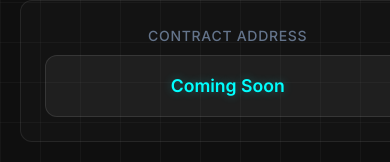
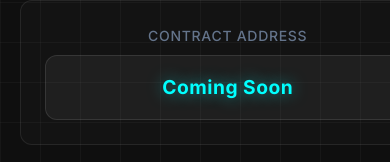
Before and after one commit to HtunNaing-bit/whaleshark_memecoin, a React (Create React App) app: page / in a window 390 px wide. Shown: the part 4227-4389 px from the top of the page. Built offline with nearby package versions, Linux system fonts and the light colour scheme; the HTML template or start-up script is replaced by a standard one.

Commit message:
Update contract address styling for all devices with enhanced 'Coming Soon' display

```diff
--- a/src/components/Tokenomics.css
+++ b/src/components/Tokenomics.css
@@ -95,6 +95,11 @@
   .contract-address-container {
     max-width: 700px;
   }
+
+  .contract-address {
+    font-size: 1.3rem;
+    text-shadow: 0 0 20px rgba(0, 255, 255, 0.6);
+  }
 }
 
 @media (max-width: 992px) {
@@ -123,7 +128,8 @@
   }
 
   .contract-address {
-    font-size: 0.85rem;
+    font-size: 1.1rem;
+    text-shadow: 0 0 18px rgba(0, 255, 255, 0.5);
   }
 }
 
@@ -145,12 +151,8 @@
   }
 
   .contract-address {
-    font-size: 0.8rem;
-    word-break: break-all;
-  }
-
-  .copy-button {
-    align-self: center;
+    font-size: 1rem;
+    text-shadow: 0 0 15px rgba(0, 255, 255, 0.4);
   }
 }
 
@@ -187,12 +189,8 @@
   }
 
   .contract-address {
-    font-size: 0.75rem;
-  }
-
-  .copy-button {
-    padding: 0.4rem 0.6rem;
-    font-size: 0.8rem;
+    font-size: 0.95rem;
+    text-shadow: 0 0 12px rgba(0, 255, 255, 0.4);
   }
 }
 
@@ -217,12 +215,8 @@
   }
 
   .contract-address {
-    font-size: 0.7rem;
-  }
-
-  .copy-button {
-    padding: 0.35rem 0.5rem;
-    font-size: 0.75rem;
+    font-size: 0.9rem;
+    text-shadow: 0 0 10px rgba(0, 255, 255, 0.3);
   }
 }
 
@@ -254,12 +248,8 @@
   }
 
   .contract-address {
-    font-size: 0.65rem;
-  }
-
-  .copy-button {
-    padding: 0.3rem 0.4rem;
-    font-size: 0.7rem;
+    font-size: 0.85rem;
+    text-shadow: 0 0 8px rgba(0, 255, 255, 0.3);
   }
 }
 
@@ -560,10 +550,11 @@
 
 .contract-address {
   font-family: 'Inter', sans-serif;
-  font-size: 1.1rem;
+  font-size: 1.2rem;
   color: #00ffff;
-  font-weight: 600;
+  font-weight: 700;
   text-align: center;
   flex: 1;
-  text-shadow: 0 0 10px rgba(0, 255, 255, 0.3);
+  text-shadow: 0 0 15px rgba(0, 255, 255, 0.5);
+  letter-spacing: 0.5px;
 }
```
